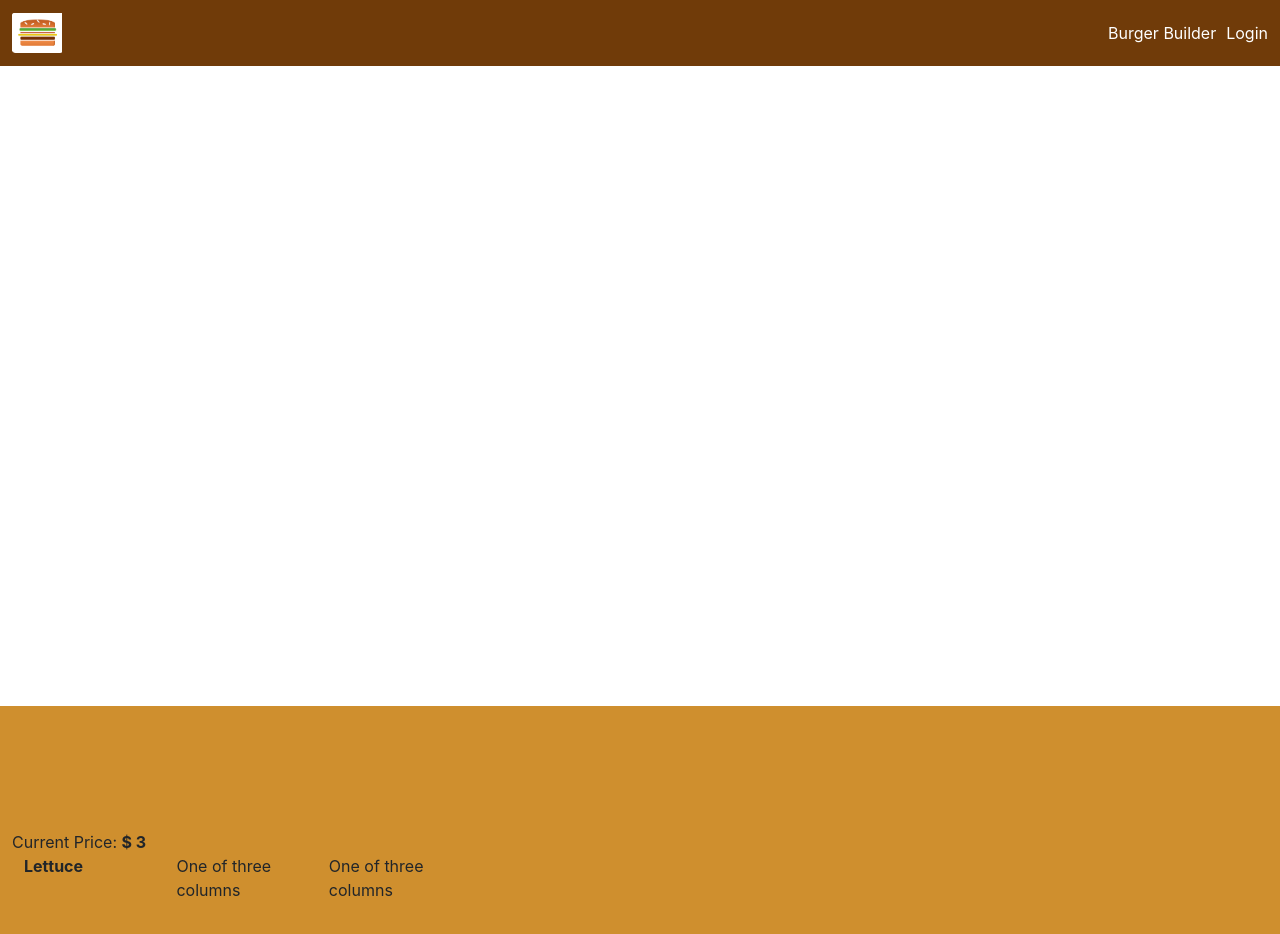
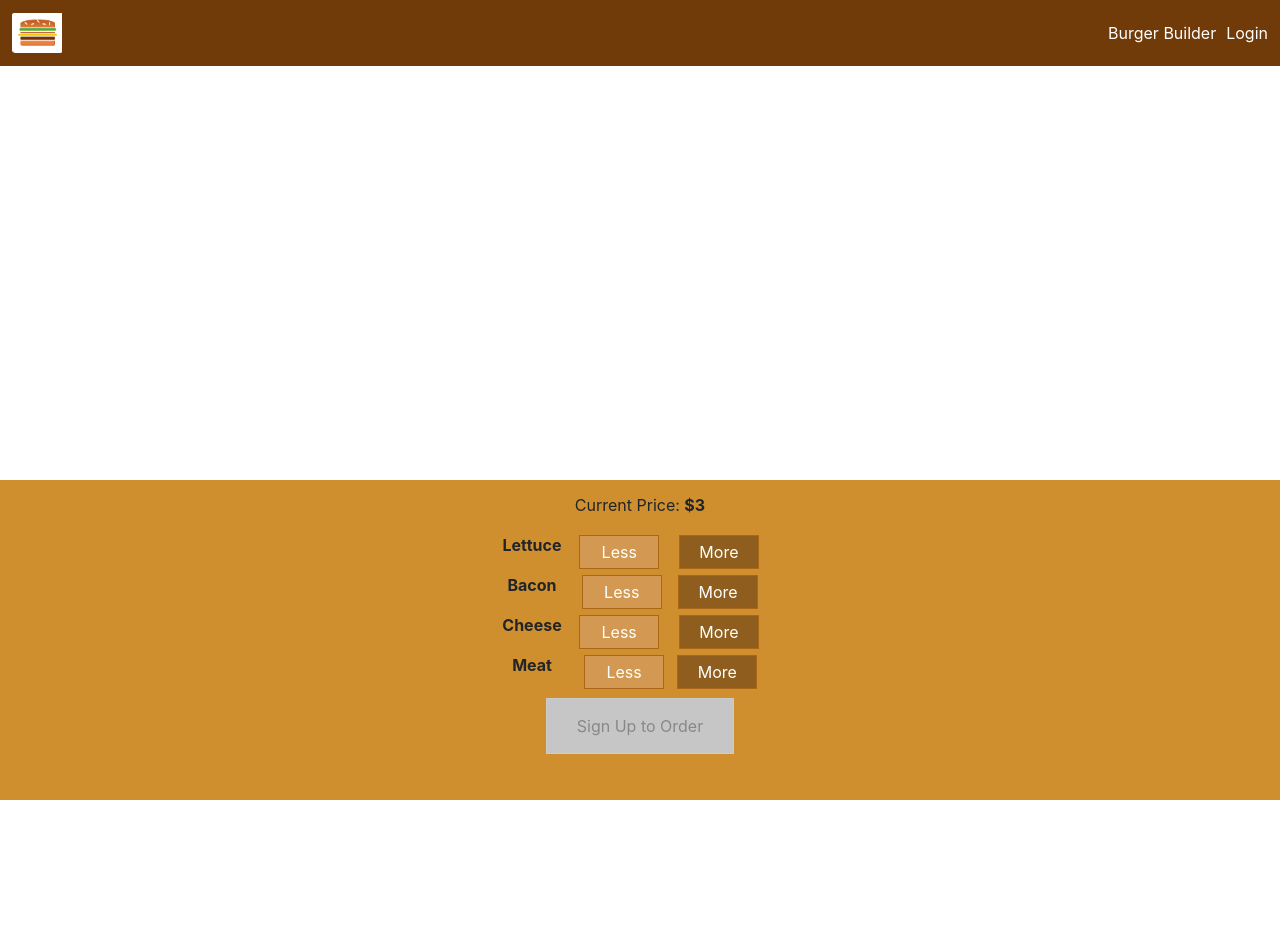
Before and after one commit to EmanTahir/Burger-Builder-Project-React, a React (Create React App) app: page / in a window 1280 px wide. Shown: the top 934 px of the page. After the commit the page ends 800 px from the top, so only its background shows below. Built offline with nearby package versions, Linux system fonts and the light colour scheme.

Commit message:
Footer front view completed

```diff
--- a/src/components/Footer.js
+++ b/src/components/Footer.js
@@ -1,26 +1,53 @@
 import React, { useState } from 'react'
+import '../App.css';
+
 
 export default function Footer() {
   const [currprice, setCurrprice] = useState(3.00)
   return (
-    <div className='container-fluid' style={{ height: '40vh', backgroundColor: '#cf8f2e', position: 'relative', top: '80vh', display: 'flex' }}>
-      <section style={{ display: 'row', alignContent: 'center', alignItems: 'center' }}>
+    <div className='container-fluid footerStyle justify-content-center' >
+      <section className='burgerItems'>
         <div>
-          Current Price: <strong>$ {currprice} </strong>
+          <p style={{textAlign: 'center'}}>Current Price: <strong>${currprice} </strong> </p>
         </div>
-        <div class="container">
-          <div class="row">
-            <div class="col-sm">
-              <strong>Lettuce</strong>
-            </div>
-            <div class="col-sm">
-              One of three columns
-            </div>
-            <div class="col-sm">
-              One of three columns
-            </div>
+        <div className="container d-flex justify-content-center">
+          <div className="row">
+            <div className="col-3"><p><strong>Lettuce</strong></p></div>
+            <div className="col-4"><button className='bLess' >Less</button></div>
+            <div className="col-4"><button className='bMore'>More</button></div>
           </div>
         </div>
+
+        <div className="container d-flex justify-content-center">
+          <div className="row">
+            <div className="col-3"><p><strong>Bacon</strong></p></div>
+            <div className="col-4"><button className='bLess' >Less</button></div>
+            <div className="col-4"><button className='bMore'>More</button></div>
+          </div>
+        </div>
+
+        <div className="container d-flex justify-content-center">
+          <div className="row">
+            <div className="col-3"><p><strong>Cheese</strong></p></div>
+            <div className="col-4"><button className='bLess' >Less</button></div>
+            <div className="col-4"><button className='bMore'>More</button></div>
+          </div>
+        </div>
+
+        <div className="container d-flex justify-content-center">
+          <div className="row">
+            <div className="col-3"><p><strong>Meat</strong></p></div>
+            <div className="col-4"><button className='bLess' >Less</button></div>
+            <div className="col-4"><button className='bMore'>More</button></div>
+          </div>
+        </div>
+
+        <div className="container d-flex justify-content-center">
+          <div className="row">
+            <div className="col-11"><button type="button" class="orderBtn text-nowrap">Sign Up to Order</button></div>
+          </div>
+        </div>
+
       </section>
     </div>
   )
```
